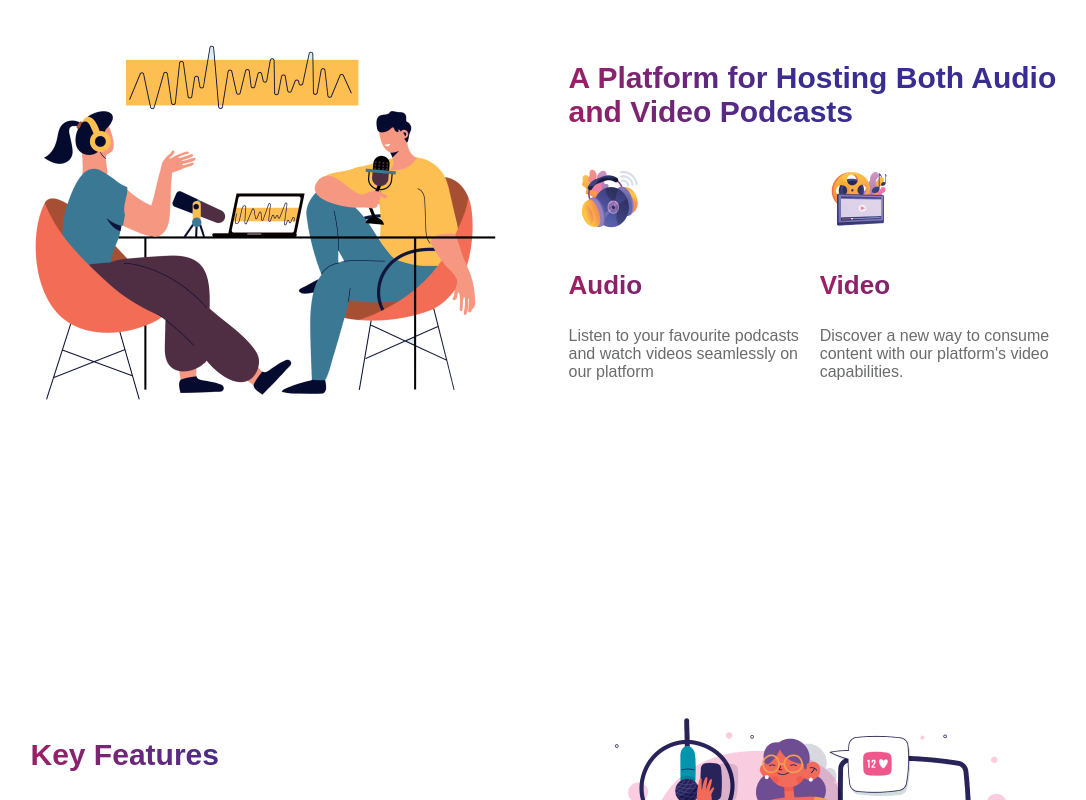
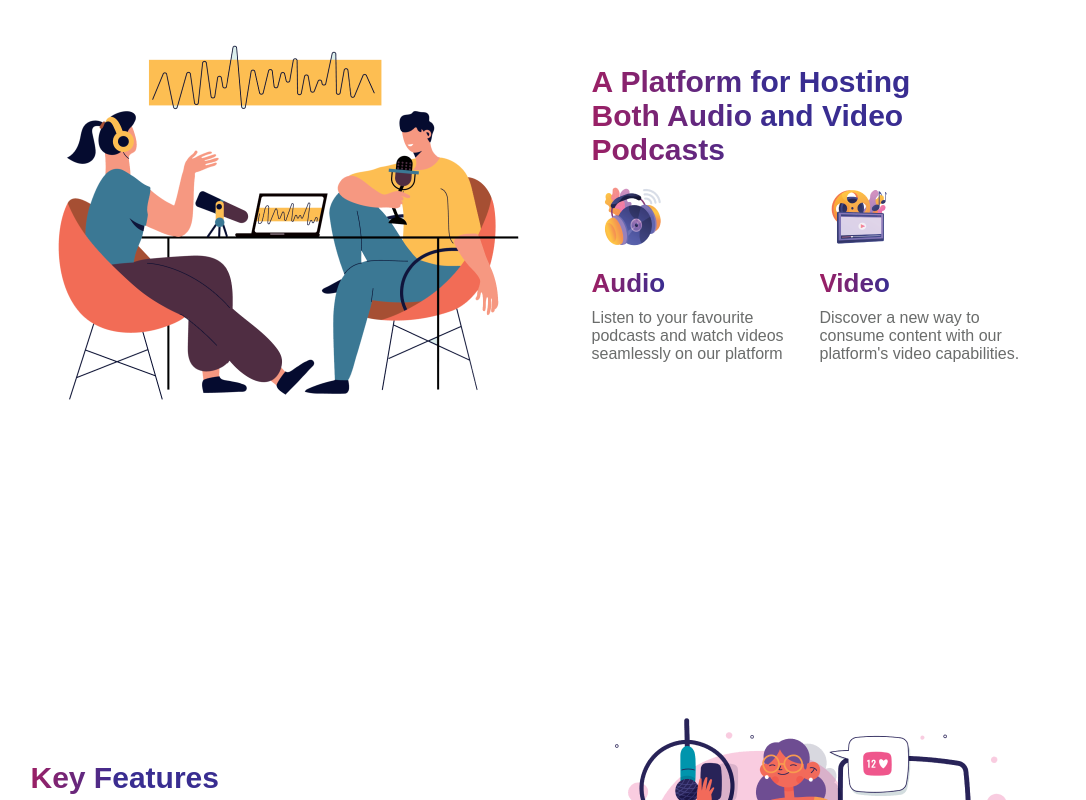
Before and after one commit to bekhzodallaev/milliy-podcast-app, a React (Create React App) app: page / in a window 1280 px wide. Shown: the top 800 px of the page, without its empty margins (90-1176 px from the left). Built offline with nearby package versions, Linux system fonts and the light colour scheme; a web font is replaced by a local one.

Commit message:
Make some changes in styles

```diff
--- a/src/App.css
+++ b/src/App.css
@@ -3,4 +3,7 @@
   width: 100%;
   justify-content: center;
   display: flex;
+  font-family: "Clash Display", sans-serif;
+  font-style: normal;
+  line-height: normal;
 }
--- a/src/podcast-info/PodcastInfo.css
+++ b/src/podcast-info/PodcastInfo.css
@@ -1,54 +1,100 @@
-.container {
+.main-container {
   display: flex;
   flex-direction: column;
-  row-gap: 272px;
+  row-gap: 17rem;
 }
 
 .parent-container {
   display: flex;
-  width: 1039px;
+  width: 64.938rem;
   justify-content: center;
   align-items: center;
-  gap: 70px;
+  gap: 4.375rem;
 }
 .image-container {
-  width: 468px;
-  height: 427px;
+  width: 29.25rem;
+  height: 26.688rem;
   flex-shrink: 0;
 }
 .image-container img {
   width: 100%;
 }
+.podcast-info-main {
+  display: flex;
+  width: 28.438rem;
+  height: 26.125rem;
+  flex-direction: column;
+  justify-content: center;
+  align-items: flex-start;
+  gap: 20px;
+  flex-shrink: 0;
+}
+.podcast-info-child {
+  display: flex;
+  flex-direction: column;
+  align-items: flex-start;
+  gap: 10px;
+  align-self: stretch;
+}
 .heading {
-  font-family: "Clash Display", sans-serif;
-  font-size: 30px;
-  font-style: normal;
+  font-size: 1.875rem;
   font-weight: 600;
   line-height: normal;
   background: linear-gradient(90deg, #9b2065 0%, #392d91 46.47%);
   background-clip: text;
   -webkit-background-clip: text;
   -webkit-text-fill-color: transparent;
+  margin: 0;
+}
+.main-heading {
+  width: 392px;
+  padding: 0;
+  margin: 0;
 }
 .platform-info-container {
   display: flex;
 }
+.audio-container,
+.video-container {
+  display: flex;
+  width: 228px;
+  flex-direction: column;
+  align-items: flex-start;
+  gap: 10px;
+  flex-shrink: 0;
+  align-self: stretch;
+}
 .info-text-big {
-  font-family: "Clash Display", sans-serif;
-  font-size: 26px;
-  font-style: normal;
+  font-size: 1.625rem;
   font-weight: 600;
   line-height: normal;
   background: linear-gradient(90deg, #9d1f63 0%, #392d91 100%);
   background-clip: text;
   -webkit-background-clip: text;
   -webkit-text-fill-color: transparent;
+  padding: 0;
+  margin: 0;
 }
 .info-text-small {
   color: rgba(56, 59, 58, 0.75);
-  font-family: "Clash Display", sans-serif;
-  font-size: 16px;
-  font-style: normal;
+  font-size: 1rem;
   font-weight: 500;
   line-height: normal;
+  margin: 0;
 }
+
+.info-parent-container {
+  display: flex;
+  height: 402px;
+  flex-direction: column;
+  justify-content: center;
+  align-items: flex-start;
+  gap: 30px;
+}
+.info-parent-container .info-container {
+  display: flex;
+  flex-direction: column;
+  justify-content: center;
+  align-items: flex-start;
+  gap: 10px;
+}
--- a/src/podcast-info/PodcastInfo.tsx
+++ b/src/podcast-info/PodcastInfo.tsx
@@ -5,31 +5,33 @@ import ImageVideo from "../assets/image-video.png";
 import Image2 from "../assets/image-noise-texture-2.png";
 function PodcastInfo() {
   return (
-    <div className="container">
+    <div className="main-container">
       <div className="parent-container">
         <div className="image-container">
-          <img src={Image1} alt="Podcast-image" />
+          <img src={Image1} alt="Podcast-img" />
         </div>
-        <div className="podcast-info">
-          <p className="heading">
+        <div className="podcast-info-main">
+          <div className="podcast-info-child">
+            <p className="heading main-heading">
               A Platform for Hosting Both Audio and Video Podcasts
             </p>
             <div className="platform-info-container">
               <div className="audio-container">
-              <img src={ImageAudio} alt="Audio-image" />
+                <img src={ImageAudio} alt="Audio-img" />
                 <p className="info-text-big">Audio</p>
                 <p className="info-text-small">
-                Listen to your favourite podcasts and watch videos seamlessly on
-                our platform
+                  Listen to your favourite podcasts and watch videos seamlessly
+                  on our platform
                 </p>
               </div>
               <div className="video-container">
-              <img src={ImageVideo} alt="Video-image" />
+                <img src={ImageVideo} alt="Video-img" />
                 <p className="info-text-big">Video</p>
                 <p className="info-text-small">
-                Discover a new way to consume content with our platform's video
-                capabilities.
+                  Discover a new way to consume content with our platform's
+                  video capabilities.
                 </p>
+              </div>
             </div>
           </div>
         </div>
@@ -58,7 +60,7 @@ function PodcastInfo() {
           </div>
         </div>
         <div className="image-container-2">
-          <img src={Image2} alt="" />
+          <img src={Image2} alt="Podcast-img" />
         </div>
       </div>
     </div>
```
Also changed, not shown: src/assets/image-background.png (added), 1 other file (tests, documents, lock files or other folders). Lines whose indentation alone changed are shown as unchanged.
